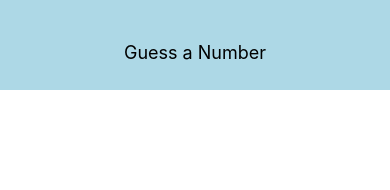
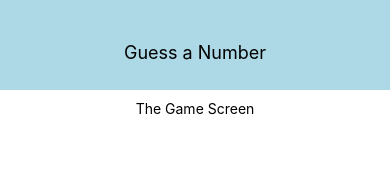
Before and after one commit to ormeiry/guessing-game-learning-react-native, a React Native app: screen / in a window 390 px wide. Shown: the top 190 px of the page. Built offline with nearby package versions, Linux system fonts and the light colour scheme.

Commit message:
Started working on the first screen.

```diff
--- a/App.js
+++ b/App.js
@@ -2,11 +2,13 @@
 import React from 'react';
 import { StyleSheet, Text, View } from 'react-native';
 import Header from './components/Header'
+import StartGameScreen from './screens/StartGameScreen'
 
 export default function App() {
   return (
     <View style={styles.screen}>
       <Header title={"Guess a Number"} />
+      <StartGameScreen />
     </View>
   );
 }
--- /dev/null
+++ b/screens/StartGameScreen.js
@@ -0,0 +1,20 @@
+import React from 'react'
+import { View, Text, StyleSheet } from 'react-native'
+
+const StartGameScreen = props => {
+    return (
+        <View style={styles.screen}>
+            <Text>The Game Screen</Text>
+        </View>
+    )
+}
+
+const styles = StyleSheet.create({
+    screen: {
+        flex: 1,
+        padding: 10,
+        alignItems: "center",
+    }
+})
+
+export default StartGameScreen;
```
